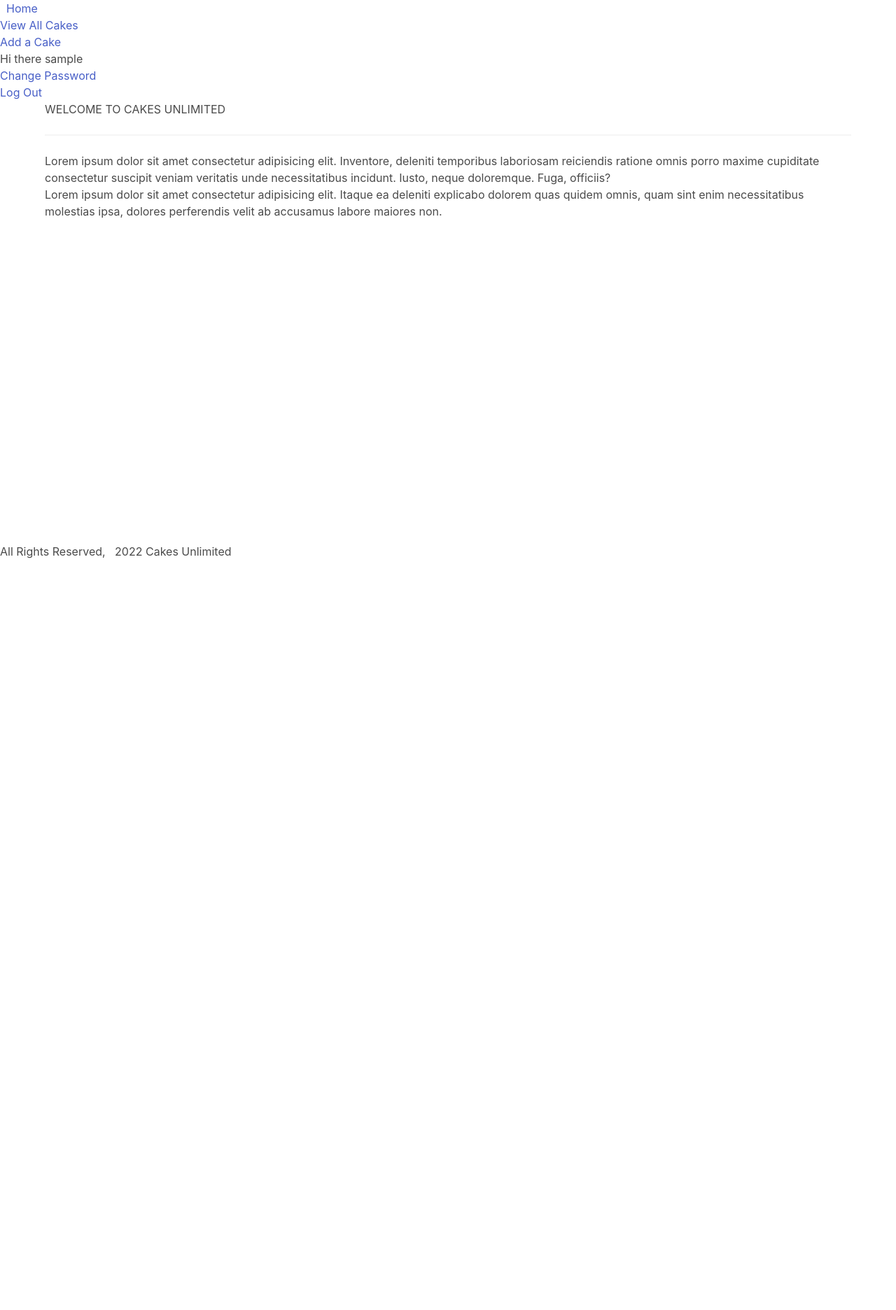
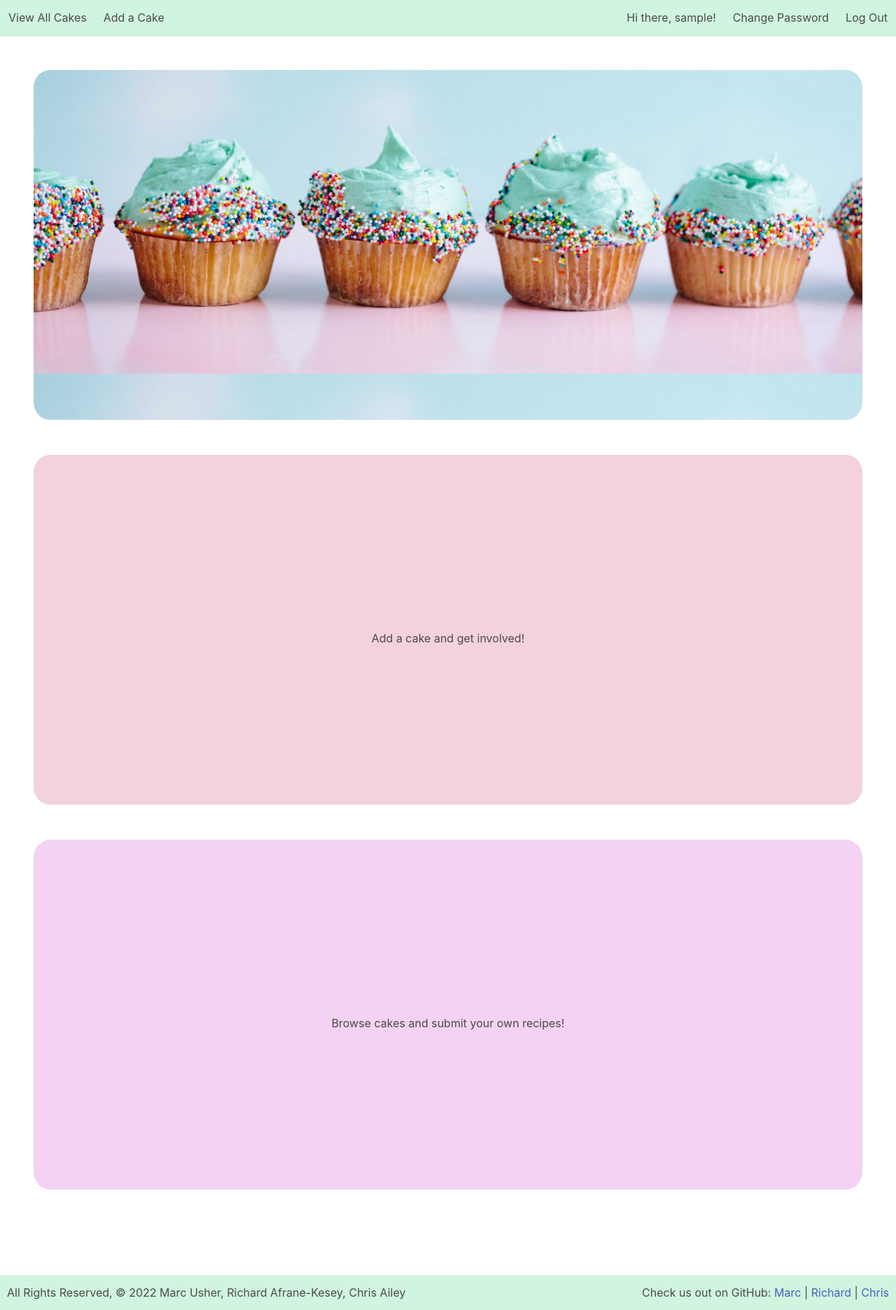
Before and after one commit to C-T-Ailey/Project-3-Cake-Recipe-Site, a Django app: page / in a window 1280 px wide. Shown: the whole page at 70% size. Before the commit the page ends 798 px from the top, so only its background shows below. Run offline with Django 4.2, Linux system fonts and the light colour scheme; the visitor is signed in with stand-in values (Sample User, id 1).

Commit message:
started styling base.html and home.html

```diff
--- a/cakeproject/main_app/static/css/style.css
+++ b/cakeproject/main_app/static/css/style.css
@@ -8,12 +8,28 @@ main {
     flex: 1 0 auto;
 }
 
-.nav-bar-fixed{
-    color: #ad1457 pink darken-1;
+.navbar {
+  background-color: #D0F4DE;
 }
 
-.page-footer{
-    color: #880e4f pink darken-4;
+.navbar-menu ul {
+  margin-top: 5px;
+}
+
+footer {
+  height: 50px;
+  position: relative;
+  bottom: -24px;
+  width: 100%;
+  background-color: #D0F4DE;
+}
+
+#footleft {
+  margin-left: 10px;
+}
+
+#footright {
+  margin-right: 10px;
 }
 
 .flex-container {
@@ -24,6 +40,24 @@ main {
 #cakeImage {
   max-width: 250px;
   height: 200px;
+}
+
+.sect {
+  height: 500px;
+  max-width: 100%;
+  margin-bottom: 50px;
+  border-radius: 2%/5%;
+}
+
+#splash {
+  background-image: url("../images/cupcake-splash-cropped.jpeg");
+  background-size: contain;
+}
+
+.splash-text {
+  position: relative;
+  text-align: center;
+  top: 50%;
 }
 
 .modal {
--- a/cakeproject/main_app/templates/base.html
+++ b/cakeproject/main_app/templates/base.html
@@ -15,24 +15,25 @@
     <!-- <script src="https://cdnjs.cloudflare.com/ajax/libs/materialize/1.0.0/js/materialize.min.js"></script> -->
 </head>
 <body>
-    <header class="nav-bar fixed">
-        <nav class="nav-extended">
-            <div class="nav-wrapper">
-                <ul class="left brand-logo">
-                    <li><a href ="{% url 'home' %}" >&nbsp;&nbsp;Home</a></li>
+    <header class="nav-head">
+        <nav class="navbar">
+            <div class="navbar-menu">
+                <ul class="navbar-start">
+                    <li><a href ="{% url 'index' %}" class="navbar-item">View All Cakes</a></li>
+                {% if user.is_authenticated %}
+                    <li><a href ="{% url 'cakes_create' %}" class="navbar-item">Add a Cake</a></li>
                 </ul>
 
-                <ul class="right">
-                    <li><a href ="{% url 'index' %}">View All Cakes</a></li>
-                {% if user.is_authenticated %}
-                    <li><a href ="{% url 'cakes_create' %}" class="right">Add a Cake</a></li>
-                    <li></li>
-                    <li>Hi there {{user.username}}</li>
-                    <li><a href="{% url 'password_change' %}">Change Password</a></li>
-                    <li><a href="{% url 'logout' %}">Log Out</a></li>
+                <ul class="navbar-end">
+                    <li><p  class="navbar-item">Hi there, {{user.username}}!</p></li>
+                    <li><a href="{% url 'password_change' %}" class="navbar-item">Change Password</a></li>
+                    <li><a href="{% url 'logout' %}" class="navbar-item">Log Out</a></li>
+                </ul>
                 {% else %}
-                    <li><a href ="{% url 'signup' %}">Sign Up</a></li>
-                    <li><a href ="{% url 'login' %}">Log In</a></li>
+                </ul>
+                <ul class="navbar-end">
+                    <li><a href ="{% url 'signup' %}" class="navbar-item">Sign Up</a></li>
+                    <li><a href ="{% url 'login' %}"  class="navbar-item">Log In</a></li>
                 {% endif %}
                 </ul>
             </div>
@@ -42,19 +43,25 @@
 
     {% if messages %}
         {% for message in messages %}
-        <p {% if message.tags %} class="{{ message.tags }}"{% endif %}>{{ message }}</p>
+        <p {% if message.tags %} class="{{ message.tags }}"{% endif %} style="margin: auto;">{{ message }}</p>
         {% endfor %}
     {% endif %}
 
-    <main class="container">
+    <main class="section">
         {% block content %}
 
         {% endblock %}
     </main>
 
-    <footer class="page-footer">
-        <div class="right">
-            All Rights Reserved, &nbsp; 2022 Cakes Unlimited
+    <footer class="level">
+        <div id="footleft">
+            All Rights Reserved, &copy; 2022 Marc Usher, Richard Afrane-Kesey, Chris Ailey
+        </div>
+        <div id="footright">
+            Check us out on GitHub:
+            <a href="https://git.generalassemb.ly/marc/">Marc</a> |
+            <a href="https://git.generalassemb.ly/rakitent/">Richard</a> |
+            <a href="https://git.generalassemb.ly/cailey90/">Chris</a>
         </div>
 
     </footer>
--- a/cakeproject/main_app/templates/home.html
+++ b/cakeproject/main_app/templates/home.html
@@ -5,7 +5,24 @@ Cakes cakes Cakes
 {% endblock %}
 
 {% block content %}
-<h1> WELCOME TO CAKES UNLIMITED</h1>
+
+{% if user.is_authenticated %}
+
+<section class="sect" id="splash">
+
+</section>
+
+<section class="sect" style="background-color: #F4D2DB">
+    <h1 class="splash-text">Add a cake and get involved!</h1>
+</section>
+
+<section class="sect" style="background-color: #F4D2F3">
+    <h2 class="splash-text">Browse cakes and submit your own recipes!</h2>
+</section>
+
+{% else %}
+
+<h1> WELCOME TO CAKES UNLIMITED </h1>
 <hr>
 <p>
 Lorem ipsum dolor sit amet consectetur adipisicing elit. Inventore, deleniti temporibus laboriosam reiciendis ratione omnis porro maxime cupiditate consectetur suscipit veniam veritatis unde necessitatibus incidunt. Iusto, neque doloremque. Fuga, officiis?
@@ -15,4 +32,6 @@ Lorem ipsum dolor sit amet consectetur adipisicing elit. Inventore, deleniti tem
 
 </p>
 
+{% endif %}
+
 {% endblock%}
```
Also changed, not shown: cakeproject/main_app/static/images/cupcake-splash-cropped.jpeg (added), cakeproject/main_app/static/images/cupcake-splash.jpg (added).
